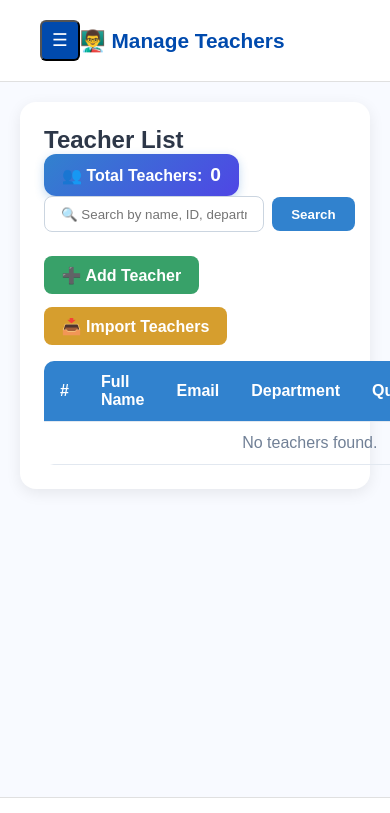
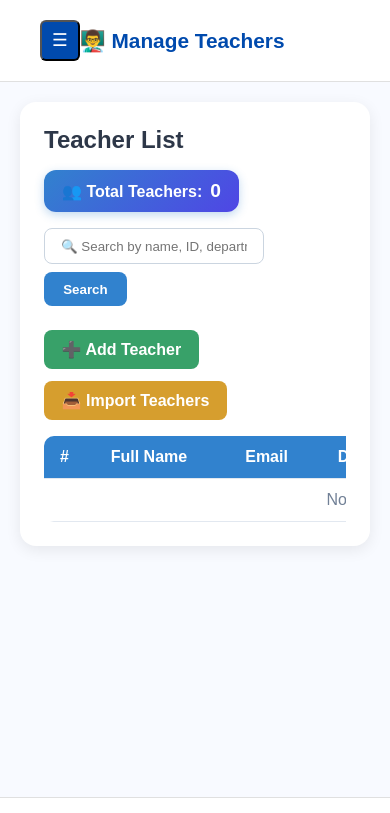
Before and after one commit to mohammedshamsudeen310-art/SMS, a Django app: page /accounts/admin/manage-teachers/ in a window 390 px wide. Shown: the top 813 px of the page. Run offline with Django 5.2, Linux system fonts and the light colour scheme; the visitor is signed in with stand-in values (Sample User, id 1); data comes from the database, SQL or seed files in the repository.

Commit message:
Update Manage Teachers template with responsive scrollable table

```diff
--- a/templates/accounts/manage_teachers.html
+++ b/templates/accounts/manage_teachers.html
@@ -52,6 +52,7 @@
     display: flex;
     align-items: center;
     gap: 0.5rem;
+    flex-wrap: wrap;
 }
 
 .search-form input {
@@ -119,8 +120,14 @@
 }
 
 /* 📋 Data Table */
+.table-container {
+    overflow-x: auto;
+    -webkit-overflow-scrolling: touch; /* Smooth scroll on mobile */
+}
+
 .data-table {
     width: 100%;
+    min-width: 700px; /* ensures horizontal scroll on small screens */
     border-collapse: collapse;
     border-radius: 10px;
     overflow: hidden;
@@ -174,6 +181,15 @@
     from { opacity: 0; transform: translateY(8px); }
     to { opacity: 1; transform: translateY(0); }
 }
+
+/* 📱 Responsive tweaks */
+@media (max-width: 768px) {
+    .top-bar {
+        flex-direction: column;
+        align-items: flex-start;
+        gap: 1rem;
+    }
+}
 </style>
 
 <div class="page-section">
@@ -198,6 +214,7 @@
   </div>
 
   <!-- 📋 Table -->
+  <div class="table-container">
     <table class="data-table">
       <thead>
         <tr>
@@ -231,4 +248,5 @@
       </tbody>
     </table>
   </div>
+</div>
 {% endblock %}
```
Lines whose indentation alone changed are shown as unchanged.
